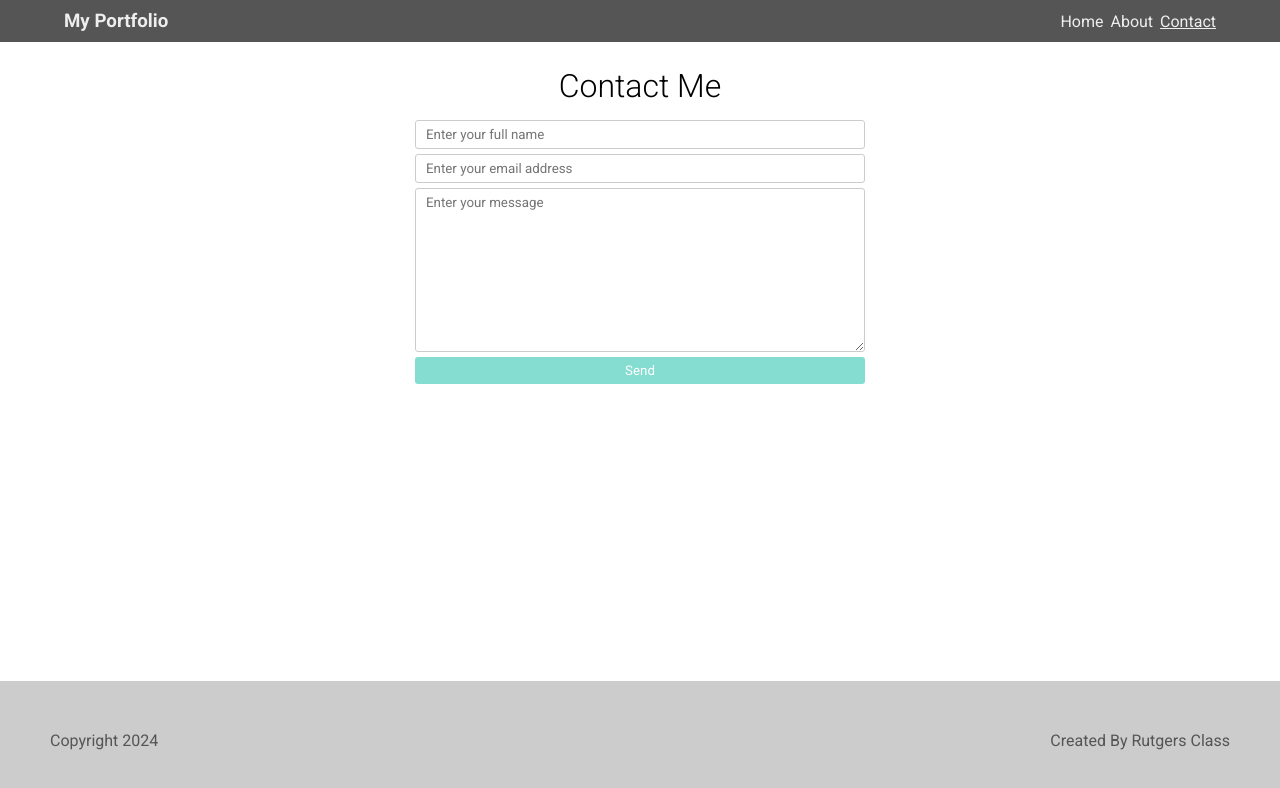
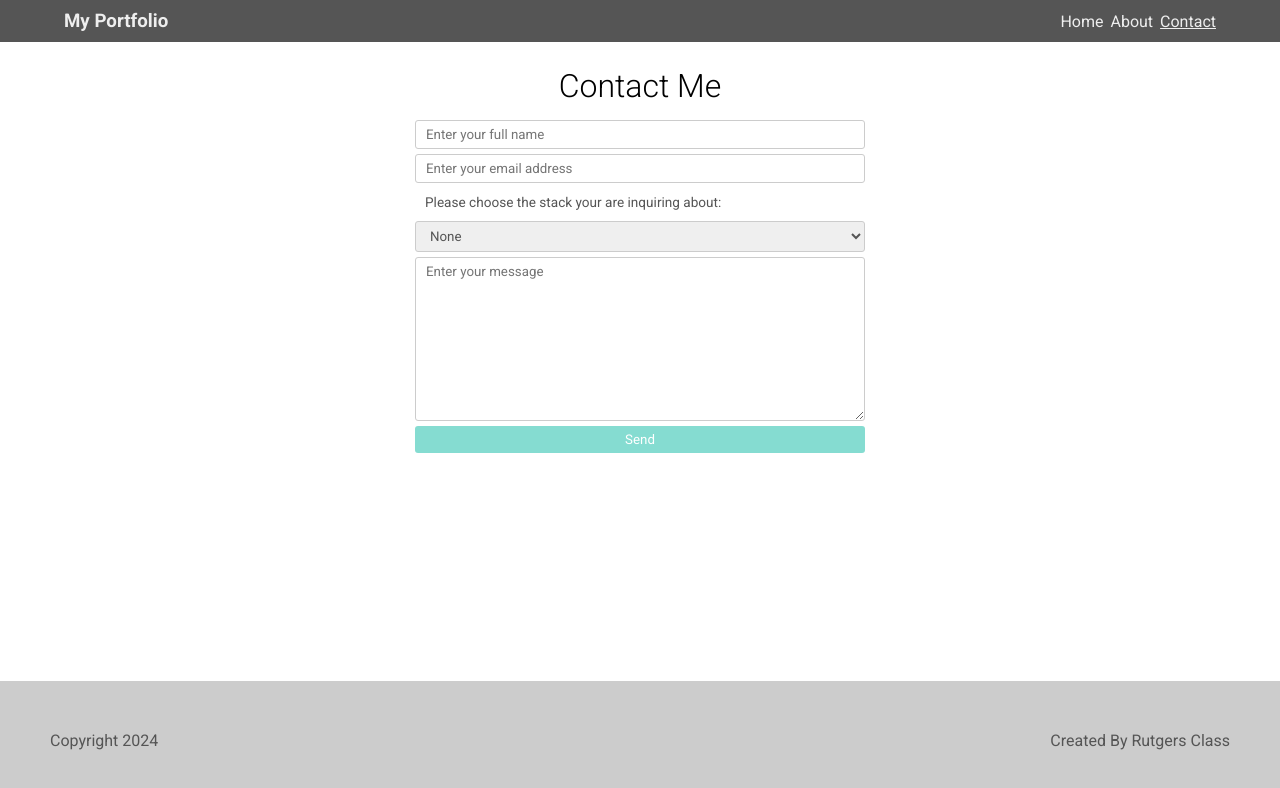
Before and after one commit to jdtdesigns/rut_06_2024_first_react_site, a React (Vite) app: page /contact in a window 1280 px wide. Shown: the top 788 px of the page. Built offline with nearby package versions, Linux system fonts and the light colour scheme.

Commit message:
finished advanced form setup

```diff
--- a/src/index.scss
+++ b/src/index.scss
@@ -134,8 +134,14 @@ form.contact-form {
     }
   }
 
-  input, textarea {
+  label {
+    font-size: .85rem;
+    color: #555;
+  }
+
+  input, textarea, select {
     border: 1px solid #ccc;
+    color: #555;
   }
 
   button {
--- a/src/pages/Contact.jsx
+++ b/src/pages/Contact.jsx
@@ -1,46 +1,41 @@
 import { useState } from 'react'
 import axios from 'axios'
 
+const initialFormData = {
+  fullName: '',
+  email: '',
+  message: '',
+  stack: 'none',
+  access_key: '45ea0a30-6748-4a2f-b94b-e69469fa4e0b'
+}
+
 function Contact() {
-  const [fullName, setFullName] = useState('')
-  const [email, setEmail] = useState('')
-  const [message, setMessage] = useState('')
-
+  const [formData, setFormData] = useState(initialFormData)
   const [alertMessage, setAlertMessage] = useState('')
 
   const handleSubmit = async (event) => {
     event.preventDefault()
 
     const url = 'https://api.web3forms.com/submit'
-    const accessKey = '45ea0a30-6748-4a2f-b94b-e69469fa4e0b'
 
-    const res = await axios.post(url, {
-      fullName,
-      email,
-      message,
-      access_key: accessKey
-    })
+    const res = await axios.post(url, formData)
 
     setAlertMessage('Your submission was received!')
-    setFullName('')
-    setEmail('')
-    setMessage('')
+    setFormData({
+      ...initialFormData
+    })
 
     setTimeout(() => {
       setAlertMessage('')
     }, 3500)
   }
 
-  const handleFullNameChange = (event) => {
-    setFullName(event.target.value)
-  }
-
-  const handleEmailChange = (event) => {
-    setEmail(event.target.value)
-  }
-
-  const handleMessageChange = (event) => {
-    setMessage(event.target.value)
+  const handleInputChange = (event) => {
+    const dataProp = event.target.name
+    setFormData({
+      ...formData,
+      [dataProp]: event.target.value
+    })
   }
 
   return (
@@ -50,9 +45,17 @@ function Contact() {
       {alertMessage && <p className="text-center alert-message">{alertMessage}</p>}
 
       <form onSubmit={handleSubmit} className="contact-form column">
-        <input onChange={handleFullNameChange} value={fullName} name="fullName" type="text" placeholder="Enter your full name" />
-        <input onChange={handleEmailChange} value={email} name="email" type="email" placeholder="Enter your email address" />
-        <textarea onChange={handleMessageChange} value={message} name="message" rows="10" cols="30" placeholder="Enter your message"></textarea>
+        <input onChange={handleInputChange} value={formData.fullName} name="fullName" type="text" placeholder="Enter your full name" />
+        <input onChange={handleInputChange} value={formData.email} name="email" type="email" placeholder="Enter your email address" />
+        <label>Please choose the stack your are inquiring about:</label>
+
+        <select onChange={handleInputChange} name="stack" value={formData.stack}>
+          <option value="none" defaultValue={true}>None</option>
+          <option value="MERN">MERN</option>
+          <option value="MEAN">MEAN</option>
+          <option value="MEVN">MEVN</option>
+        </select>
+        <textarea onChange={handleInputChange} value={formData.message} name="message" rows="10" cols="30" placeholder="Enter your message"></textarea>
         <button>Send</button>
       </form>
     </>
```
